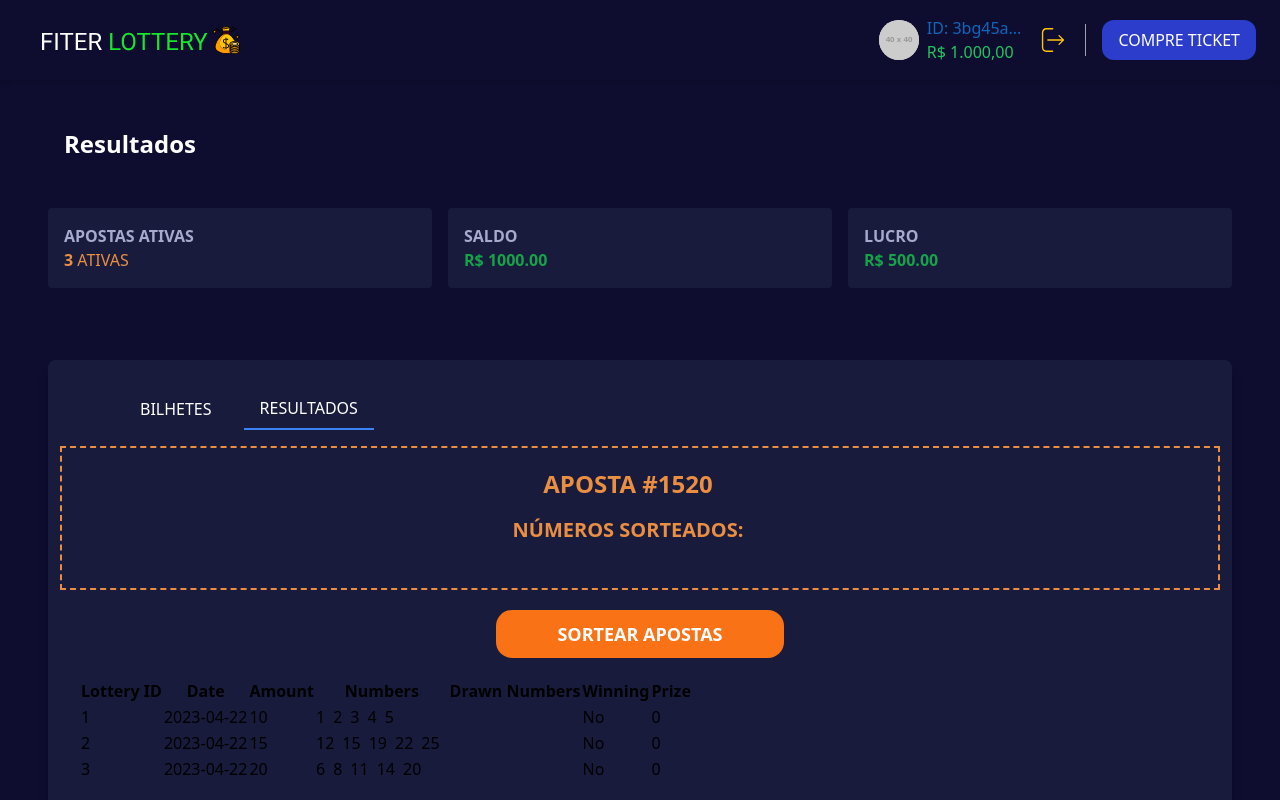
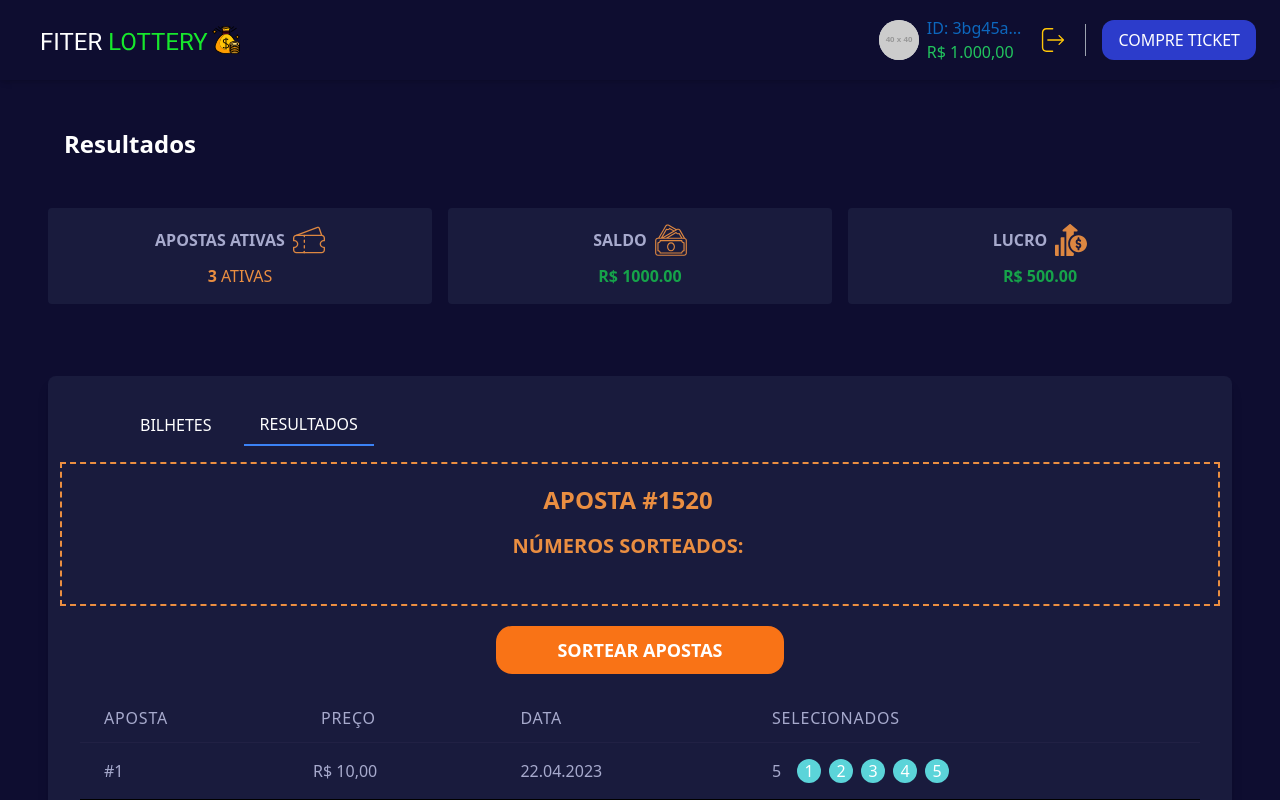
Before and after one commit to pedroltdias/fitter-desafio, a React (Create React App) app: page /results in a window 1280 px wide. Shown: the top 800 px of the page. Built offline with nearby package versions, Linux system fonts and the light colour scheme.

Commit message:
env: organizing types

```diff
--- a/db.json
+++ b/db.json
@@ -47,6 +47,45 @@
         26,
         30
       ]
-    }
+    },
+    [
+      {
+        "id": 1,
+        "betAmount": 0,
+        "selectedNumbers": [
+          5,
+          10,
+          9,
+          4,
+          3,
+          8,
+          2,
+          1,
+          15,
+          7,
+          6,
+          11,
+          12,
+          13,
+          14,
+          19,
+          20,
+          25,
+          24
+        ]
+      },
+      {
+        "id": 2,
+        "betAmount": 0,
+        "selectedNumbers": [
+          9
+        ]
+      },
+      {
+        "id": 3,
+        "betAmount": 0,
+        "selectedNumbers": []
+      }
+    ]
   ]
 }
--- a/src/components/Header.tsx
+++ b/src/components/Header.tsx
@@ -31,10 +31,7 @@ const Header: React.FC<HeaderProps> = ({ balance, onBuyTicket, onLogout }) => {
             </div>
           </div>
 
-          <button
-            className="text-gray-700 p-1 rounded hover:bg-gray-200 mr-4"
-            onClick={onLogout}
-          >
+          <button className="text-gray-700 p-1 rounded mr-4" onClick={onLogout}>
             <LogoutIcon className="w-6 h-6" />
           </button>
 
--- a/src/components/Profile.tsx
+++ b/src/components/Profile.tsx
@@ -1,4 +1,7 @@
 import React from 'react'
+import ticket from '../assets/icons/ticket.svg'
+import cash from '../assets/icons/cash.svg'
+import lucro from '../assets/icons/lucro.svg'
 
 interface ProfileProps {
   activeBets: number
@@ -10,15 +13,21 @@ const Profile: React.FC<ProfileProps> = ({ activeBets, balance, profit }) => {
   return (
     <div className="p-6">
       <div className="grid grid-cols-3 gap-4 p-6">
-        <div className="bg-secondary p-4 rounded">
-          <p className="text-quaternary font-semibold">APOSTAS ATIVAS</p>
+        <div className="bg-secondary p-4 rounded flex flex-col items-center">
+          <div className="flex items-center mb-2">
+            <p className="text-quaternary font-semibold">APOSTAS ATIVAS</p>
+            <img src={ticket} alt="Ticket" className="w-8 h-8 ml-2" />
+          </div>
           <p className="text-tertiary">
             <span className="font-bold">{activeBets}</span> ATIVAS
           </p>
         </div>
 
-        <div className="bg-secondary p-4 rounded">
-          <p className="text-quaternary font-semibold">SALDO</p>
+        <div className="bg-secondary p-4 rounded flex flex-col items-center">
+          <div className="flex items-center mb-2">
+            <p className="text-quaternary font-semibold">SALDO</p>
+            <img src={cash} alt="Ticket" className="w-8 h-8 ml-2" />
+          </div>
           <p
             className={
               balance >= 0
@@ -31,11 +40,14 @@ const Profile: React.FC<ProfileProps> = ({ activeBets, balance, profit }) => {
         </div>
 
         <div
-          className={`bg-secondary p-4 rounded ${
+          className={`bg-secondary p-4 rounded flex flex-col items-center ${
             profit >= 0 ? 'text-green-600 font-bold' : 'text-red-600 font-bold'
           }`}
         >
-          <p className="text-quaternary font-semibold">LUCRO</p>
+          <div className="flex items-center mb-2">
+            <p className="text-quaternary font-semibold">LUCRO</p>
+            <img src={lucro} alt="Ticket" className="w-8 h-8 ml-2" />
+          </div>
           <p>R$ {profit.toFixed(2)}</p>
         </div>
       </div>
--- a/src/components/ResultsDrawn.tsx
+++ b/src/components/ResultsDrawn.tsx
@@ -1,73 +1,79 @@
 import React from 'react'
-import { Table } from 'react-bootstrap'
-
-interface Bet {
-  id: number
-  date: string
-  amount: number
-  numbers: number[]
-  drawnNumbers: number[]
-  isWinning: boolean
-  prize: number
-}
-
-interface ResultsDrawnProps {
-  activeBets: Bet[]
-  prizePool: number
-}
+import { ResultsDrawnProps } from '../types/bets'
 
 const ResultsDrawn: React.FC<ResultsDrawnProps> = ({
   activeBets,
   prizePool,
 }) => {
+  const formatCurrency = (amount: number) => {
+    return new Intl.NumberFormat('pt-BR', {
+      style: 'currency',
+      currency: 'BRL',
+    }).format(amount)
+  }
+
   return (
-    <div className="d-flex align-items-center m-5">
-      <Table striped bordered hover>
-        <thead>
+    <div className="flex flex-col m-5">
+      <table className="min-w-full divide-y divide-[#212144]">
+        <thead className="bg-secondary text-left">
           <tr>
-            <th>Lottery ID</th>
-            <th>Date</th>
-            <th>Amount</th>
-            <th>Numbers</th>
-            <th>Drawn Numbers</th>
-            <th>Winning</th>
-            <th>Prize</th>
+            <th className="px-6 py-3 text-md font-medium text-quaternary tracking-wider">
+              APOSTA
+            </th>
+            <th className="px-6 py-3 text-md font-medium text-quaternary tracking-wider">
+              PREÇO
+            </th>
+            <th className="px-6 py-3 text-md font-medium text-quaternary tracking-wider">
+              DATA
+            </th>
+            <th className="px-6 py-3 text-md font-medium text-quaternary tracking-wider">
+              SELECIONADOS
+            </th>
           </tr>
         </thead>
-        <tbody>
+        <tbody className="bg-secondary divide-y divide-black">
           {activeBets.map((bet) => (
             <tr key={bet.id}>
-              <td>{bet.id}</td>
-              <td>{bet.date}</td>
-              <td>{bet.amount}</td>
-              <td>
+              <td className="px-6 py-4 whitespace-nowrap text-quaternary">
+                #{bet.id}
+              </td>
+              <td className="px-4 py-4 whitespace-nowrap text-quaternary text-left">
+                {formatCurrency(bet.amount)}
+              </td>
+              <td className="px-6 py-4 whitespace-nowrap text-quaternary">
+                {new Date(bet.date)
+                  .toLocaleDateString('pt-BR', {
+                    day: '2-digit',
+                    month: '2-digit',
+                    year: 'numeric',
+                  })
+                  .replace(/\//g, '.')}
+              </td>
+              <td className="px-6 py-4 whitespace-nowrap flex">
+                <span className="mr-4 text-quaternary">
+                  {bet.numbers.length}
+                </span>
                 {bet.numbers.map((number) => (
-                  <span key={number} className="mr-2">
-                    {number}
-                  </span>
-                ))}
-              </td>
-              <td>
-                {bet.drawnNumbers.map((number) => (
                   <span
                     key={number}
-                    className={
-                      bet.isWinning
-                        ? 'bg-green-500 text-white mr-2 p-2'
-                        : 'mr-2'
-                    }
+                    className={`text-white w-6 h-6 flex items-center justify-center rounded-full mr-2 ${
+                      bet.numbers.includes(number)
+                        ? 'bg-[#5bd4d9]'
+                        : 'bg-[#313051]'
+                    }`}
                   >
                     {number}
                   </span>
                 ))}
               </td>
-              <td>{bet.isWinning ? 'Yes' : 'No'}</td>
-              <td>{bet.prize}</td>
             </tr>
           ))}
         </tbody>
-      </Table>
-      <div className="m-5 text-right">Prize Pool: {prizePool}</div>
+      </table>
+      <div className="flex text-tertiary font-bold pt-8">
+        <h2 className="mr-8">BILHETES PREMIADOS: </h2>
+        <h2>TOTAL DO PRÊMIO: {formatCurrency(prizePool)}</h2>
+      </div>
     </div>
   )
 }
--- a/src/components/Ticket.tsx
+++ b/src/components/Ticket.tsx
@@ -41,8 +41,8 @@ const Ticket: React.FC<TicketProps> = ({ ticket }) => {
     } else {
       setSelectedNumbers([...selectedNumbers, number])
     }
+    ticket.selectedNumbers = selectedNumbers
   }
-
   return (
     <div className="bg-secondary p-4 rounded shadow border border-blue-500">
       <div className="flex justify-between space-x-4 text-lg font-medium text-quaternary">
--- a/src/components/TicketPurchase.tsx
+++ b/src/components/TicketPurchase.tsx
@@ -8,15 +8,19 @@ import { buyTickets } from '../services/req'
 const TicketPurchase: React.FC = () => {
   const [tickets, setTickets] = useState<iTicket[]>([])
 
+  const totalBetAmount = tickets.reduce(
+    (accumulator, ticket) => accumulator + ticket.betAmount,
+    0,
+  )
+
   const addTicket = () => {
     const newTicket: iTicket = {
       id: tickets.length + 1,
+      betAmount: 0,
       selectedNumbers: [],
     }
     setTickets([...tickets, newTicket])
   }
-
-  const totalBetAmount = 3
 
   return (
     <>
--- a/src/pages/types.ts
+++ b/src/types/bets.ts
@@ -11,4 +11,10 @@ export type Bet = {
 export interface iTicket {
   id: number
   selectedNumbers: number[]
+  betAmount: number
 }
+
+export interface ResultsDrawnProps {
+  activeBets: Bet[]
+  prizePool: number
+}
```
Also changed, not shown: 1 other file (tests, documents, lock files or other folders).
